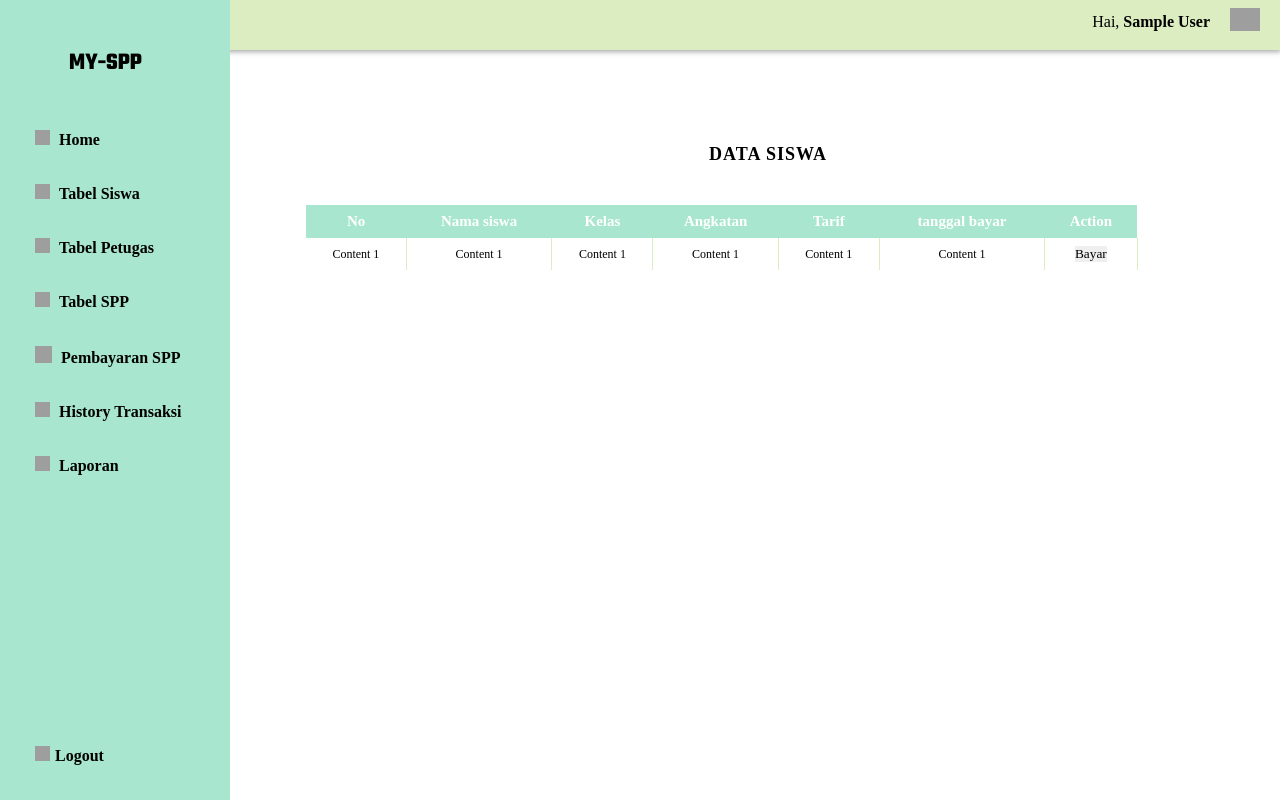
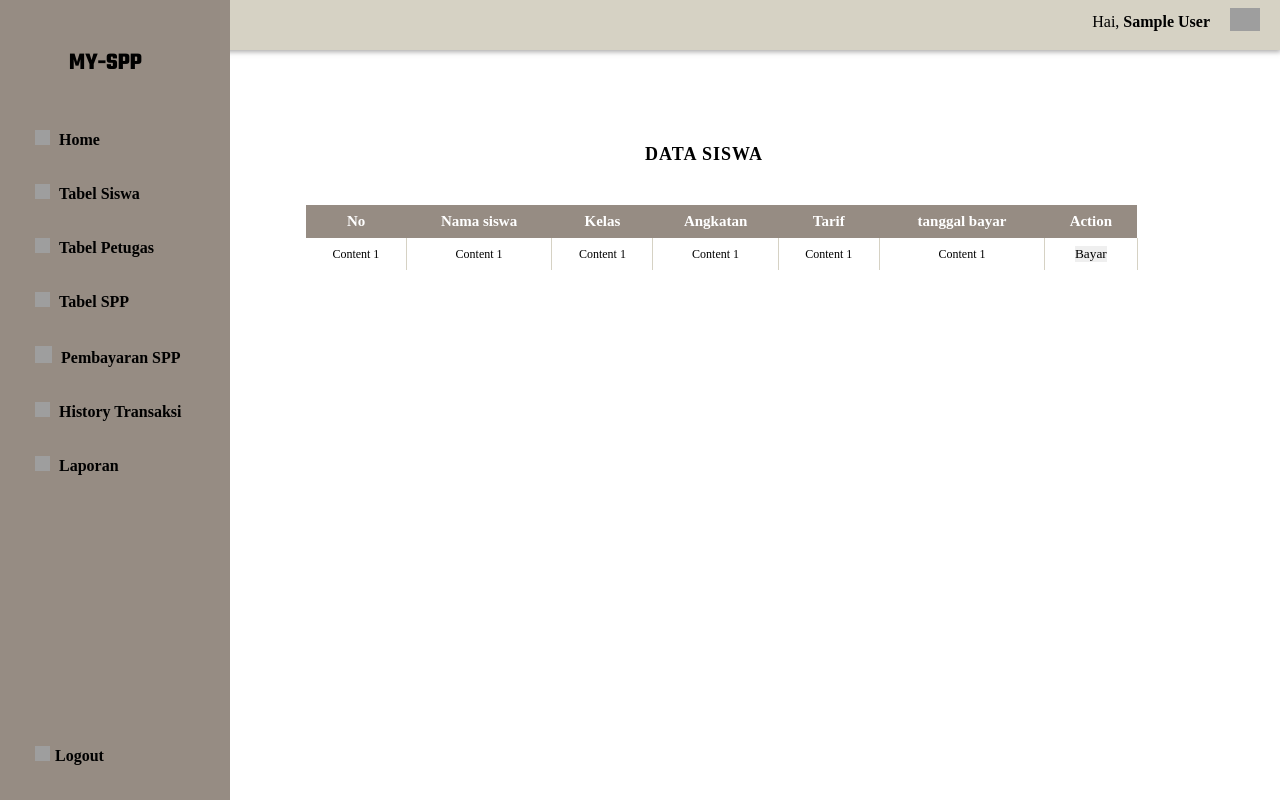
Before and after one commit to zeppyx13/SPP, a PHP site: page /admin/index.php in a window 1280 px wide. Run offline with PHP 8.4, Linux system fonts and the light colour scheme; the visitor is signed in with stand-in values (Sample User, id 1); some web fonts are replaced; grey boxes are pictures that could not be loaded.

Commit message:
change color

```diff
--- a/style/asidenav.css
+++ b/style/asidenav.css
@@ -7,8 +7,8 @@
     src: url('../assets/font/Montserrat-VariableFont_wght.ttf');
 }
 :root {
-    --primary:#A8E6CF;
-    --second: #DCEDC1;
+    --primary:#968C83;
+    --second: #D6D2C4;
     --text-color:black;
     --bg: white;
     }
--- a/style/table.css
+++ b/style/table.css
@@ -1,6 +1,6 @@
 :root{
-  --head:#A8E6CF;
-  --child:#DCEDC1;
+  --head:#968C83;
+  --child:#D6D2C4;
   --text:black;
 }
 *{
@@ -11,7 +11,7 @@
 h2{
   margin-top: 5%;
   text-align: center;
-  margin-left: 20%;
+  margin-left: 10%;
   font-size: 18px;
   text-transform: uppercase;
   letter-spacing: 1px;
```
